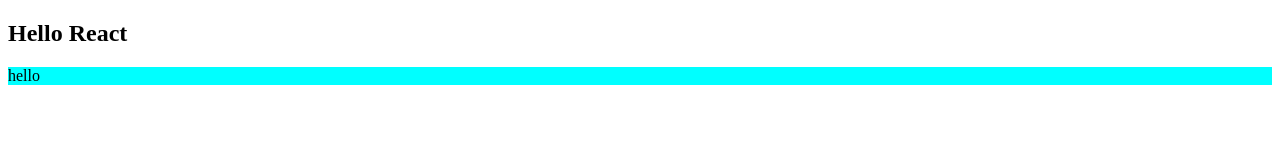
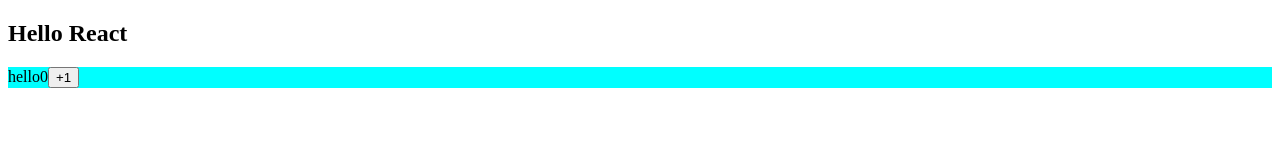
Before and after one commit to jinrd123/react-learning-notes, a React (Create React App) app in the folder 脚手架项目/demo/: page / in a window 1280 px wide. Shown: the top 160 px of the page. Built offline with nearby package versions, Linux system fonts and the light colour scheme.

Commit message:
useCallback进行性能优化

```diff
--- /dev/null
+++ b/脚手架项目/demo/src/components/profile/Child.jsx
@@ -0,0 +1,10 @@
+import React, { memo } from 'react';
+const Child = memo(function (props) {
+    const { increment } = props;
+    return (
+        // 此组件非常庞大,有非常多的子组件，不适合频繁的重复渲染
+        <button onClick={increment}>+1</button>
+    );
+})
+
+export default Child;
--- a/脚手架项目/demo/src/components/profile/Profile.jsx
+++ b/脚手架项目/demo/src/components/profile/Profile.jsx
@@ -1,12 +1,21 @@
 import { memo } from 'react';
 import profileStyle from "./Profile.module.css";
+import Child from './Child';
+import { useState } from 'react';
+import { useCallback } from 'react';
 
 const Profile = memo(function() {
 
+    const [count, setCount] = useState(0);
+    const increment = useCallback(function() {
+        setCount(count+1);
+    },[])
     return (
         // className中使用多个css类名——用()包裹；使用单个css类不需要()
         <div className={(profileStyle.section, profileStyle.anotherSection)}>
         	hello
+            {count}
+            <Child increment={increment}></Child>
         </div>
     )
 })
```
Also changed, not shown: 1 other file (tests, documents, lock files or other folders).
